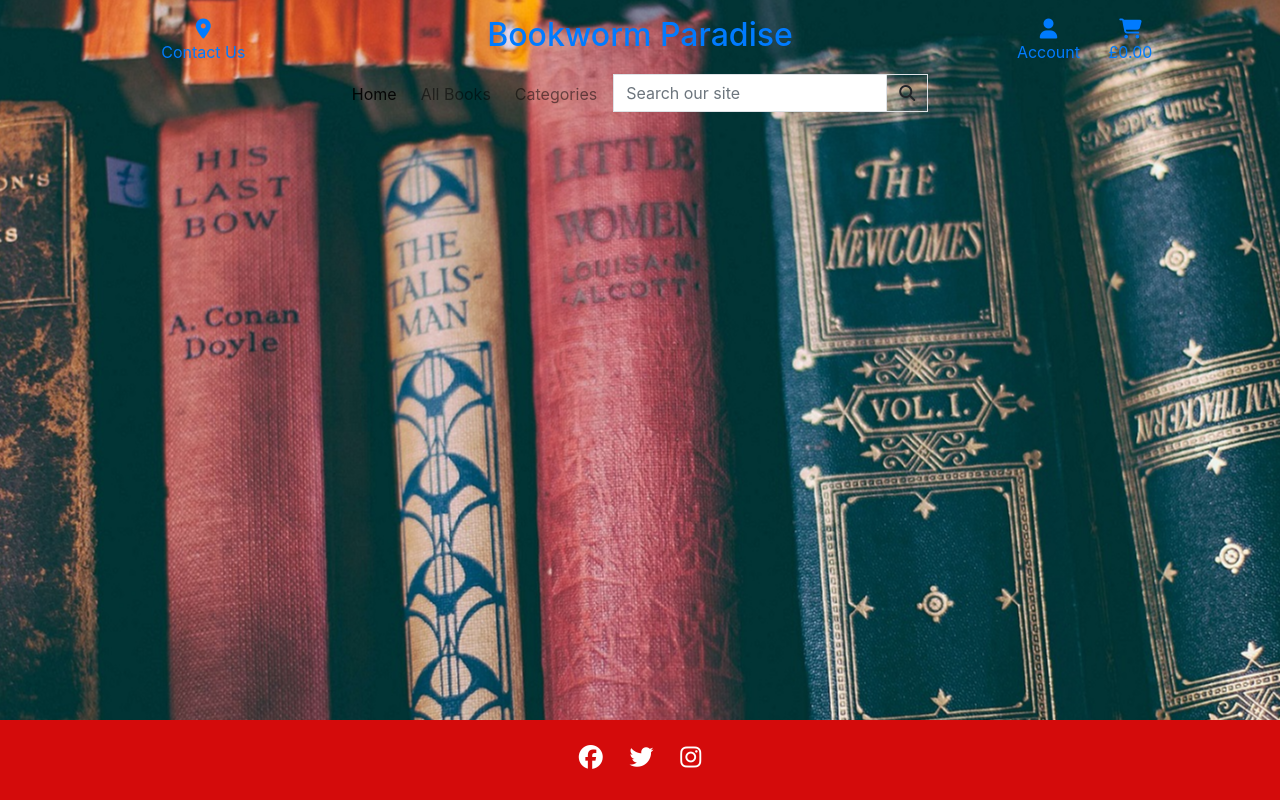
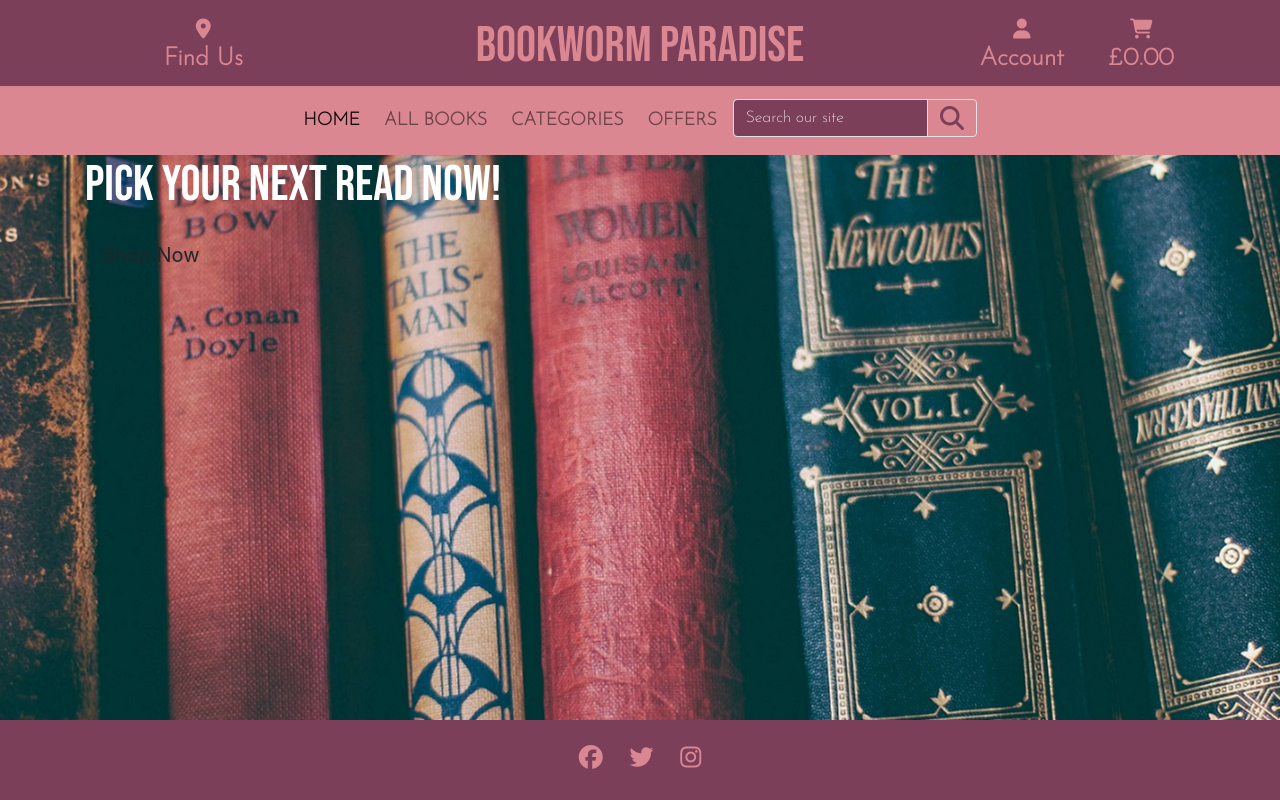
Before and after one commit to OlgaJ1989/bookworm-paradise, a Django app: page / in a window 1280 px wide. Run offline with Django 3.2, Linux system fonts and the light colour scheme; some libraries are stand-ins or nearby versions.

Commit message:
Add background and font colors to navbar

```diff
--- a/home/templates/home/index.html
+++ b/home/templates/home/index.html
@@ -1,7 +1,15 @@
 {% extends 'base.html' %}
 
 {% block content %}
-<div class="container">
+<div class="container h-100">
+    <div class="row h-100">
+        <div class="col-12 my-auto">
+            <div>
+                <h1 class="text-white">Pick your next read now!</h1>
+                <a href="#" class="btn btn-lg shop-now-btn rounded-pill py-3">Shop Now</a>
+            </div>
+        </div>
+    </div>
 
 </div>
 {% endblock %}
--- a/static/css/style.css
+++ b/static/css/style.css
@@ -1,20 +1,51 @@
 body {
-    /*background-color: black;*/
+
     background: url('/media/background1.jpg') no-repeat center center fixed;
-    /*padding-top: 98px;*/
     min-height: 100vh;
     display: flex;
     flex-direction: column;
 }
 
-.navbar {
-    padding-bottom: 2px;
-    padding-top: 2px;
+i {
+    font-size: 150%;
+    margin: 1%;
 }
+
+h1 {
+    font-family: 'Bebas Neue', sans-serif;
+    font-size: 50px;
+}
+
+p {
+    font-family: 'Josefin Sans', sans-serif;
+    font-size: 25px;
+}
+
+/* Navbar */
+
+.navbar li {
+    font-family: 'Josefin Sans', sans-serif;
+        font-size: 18px;
+        font-weight: bold;
+        color: white;
+        padding-bottom: 5px;
+        padding-top: 5px;
+        text-transform: uppercase;
+}
+
+#top-nav p {
+    font-weight: bolder;
+}
+
+::placeholder {
+    color: white !important;
+}
+
+/* Footer */
 
 footer {
     height: 80px;
-    background-color: #d40b0b;
+    background-color: #7C3F5A;
     padding-top: 15px;
     padding-bottom: 5px;
     width: 100%;
@@ -31,9 +62,3 @@ footer {
 .social-media li {
     display: inline;
 }
-
-.social-media i {
-    font-size: 150%;
-    margin: 1%;
-    color: #ffffff;
-}
--- a/templates/base.html
+++ b/templates/base.html
@@ -24,19 +24,19 @@
 <body>
 
     <header>
-        <!-- Navbar -->
-        <div id="top-nav" class="row pt-lg-2">
+        <!-- Top Navbar -->
+        <div id="top-nav" class="row pt-lg-2" style="background-color: #7C3F5A">
             <div class="col-4 text-center">
                 <a class="text-black nav-link" href="#" id="user-options" aria-haspopup="true" aria-expanded="false">
-                    <div class="text-center">
+                    <div class="text-center" style="color: #DA8791;">
                         <div><i class="fas fa-map-marker-alt fa-lg"></i></div>
-                        <p class="my-0">Contact Us</p>
+                        <p class="my-0">Find Us</p>
                     </div>
                 </a>
             </div>
             <div class="col-4 text-center">
                 <a href="{% url 'home' %}" class="nav-link main-logo-link">
-                    <h2 class="logo-font text-black my-0">Bookworm Paradise</h2>
+                    <h1 class="logo-font text-black my-0" style="color: #DA8791;">Bookworm Paradise</h1>
                 </a>
             </div>
             <div class="col-4 text-center">
@@ -44,7 +44,7 @@
                     <li class="list-inline-item dropdown">
                         <a class="nav-link" href="#" id="navbarDropdown" role="button" data-toggle="dropdown"
                             aria-expanded="false">
-                            <div class="text-center">
+                            <div class="text-center" style="color: #DA8791;">
                                 <div><i class="fas fa-user fa-lg"></i></div>
                                 <p class="my-0">Account</p>
                             </div>
@@ -63,8 +63,8 @@
                         </div>
                     </li>
                     <li class="list-inline-item">
-                        <a class="" href="">
-                            <div class="text-center">
+                        <a class="{% if grand_total %}text-info font-weight-bold{% else %}text-black{% endif %} nav-link" href="">
+                            <div class="text-center" style="color: #DA8791;">
                                 <div><i class="fas fa fa-shopping-cart fa-lg"></i></div>
                                 <p class="my-0">
                                     {% if grand_total %}
@@ -80,7 +80,8 @@
             </div>
         </div>
 
-        <nav class="navbar pb-2 navbar-light navbar-expand-sm">
+        <!-- Bottom Navbar -->
+        <nav class="navbar pb-2 navbar-light navbar-expand-sm" style="background-color: #DA8791;">
             <button class="navbar-toggler" type="button" data-toggle="collapse" data-target="#navbarToggler"
                 aria-controls="navbarToggler" aria-expanded="false" aria-label="Toggle navigation">
                 <span class="navbar-toggler-icon"></span>
@@ -98,15 +99,18 @@
                         <a class="nav-link" href="#">Categories</a>
                     </li>
                     <li class="nav-item mr-2">
+                        <a class="nav-link" href="#">Offers</a>
+                    </li>
+                    <li class="nav-item mr-2">
                         <form method="GET" action="">
                             <div class="input-group w-100">
-                                <input class="form-control border border-black rounded-0" type="text" name="q"
+                                <input class="form-control border border-black rounded-left" style="background-color: #7C3F5A; color: #DA8791;" type="text" name="q"
                                     placeholder="Search our site">
                                 <div class="input-group-append">
-                                    <button class="form-control btn btn-black border border-black rounded-0"
+                                    <button class="form-control btn btn-black border border-black rounded-right"
                                         type="submit">
                                         <span class="icon">
-                                            <i class="fas fa-search"></i>
+                                            <i class="fas fa-search" style="color: #7C3F5A;"></i>
                                         </span>
                                     </button>
                                 </div>
@@ -128,7 +132,7 @@
 
     {% endblock %}
 
-    <footer class="">
+    <footer>
         <div class="container">
             <div class="row">
                 <div class="col-12">
@@ -137,17 +141,17 @@
                         <li>
                             <a href="https://en-gb.facebook.com/" target="_blank" rel="noopener"
                                 aria-label="Visit our Facebook page (opens in a new tab)"><i
-                                    class="fab fa-facebook "></i></a>
+                                    class="fab fa-facebook" style="color: #DA8791;"></i></a>
                         </li>
                         <li>
                             <a href="https://twitter.com/?lang=en-gb" target="_blank" rel="noopener"
                                 aria-label="Visit our Twitter page (opens in a new tab)"><i
-                                    class="fab fa-twitter"></i></a>
+                                    class="fab fa-twitter" style="color: #DA8791;"></i></a>
                         </li>
                         <li>
                             <a href="https://www.instagram.com/" target="_blank" rel="noopener"
                                 aria-label="Visit our Instagram page (opens in a new tab)"><i
-                                    class="fab fa-instagram"></i></a>
+                                    class="fab fa-instagram" style="color: #DA8791;"></i></a>
                         </li>
                     </ul>
                 </div>
```
